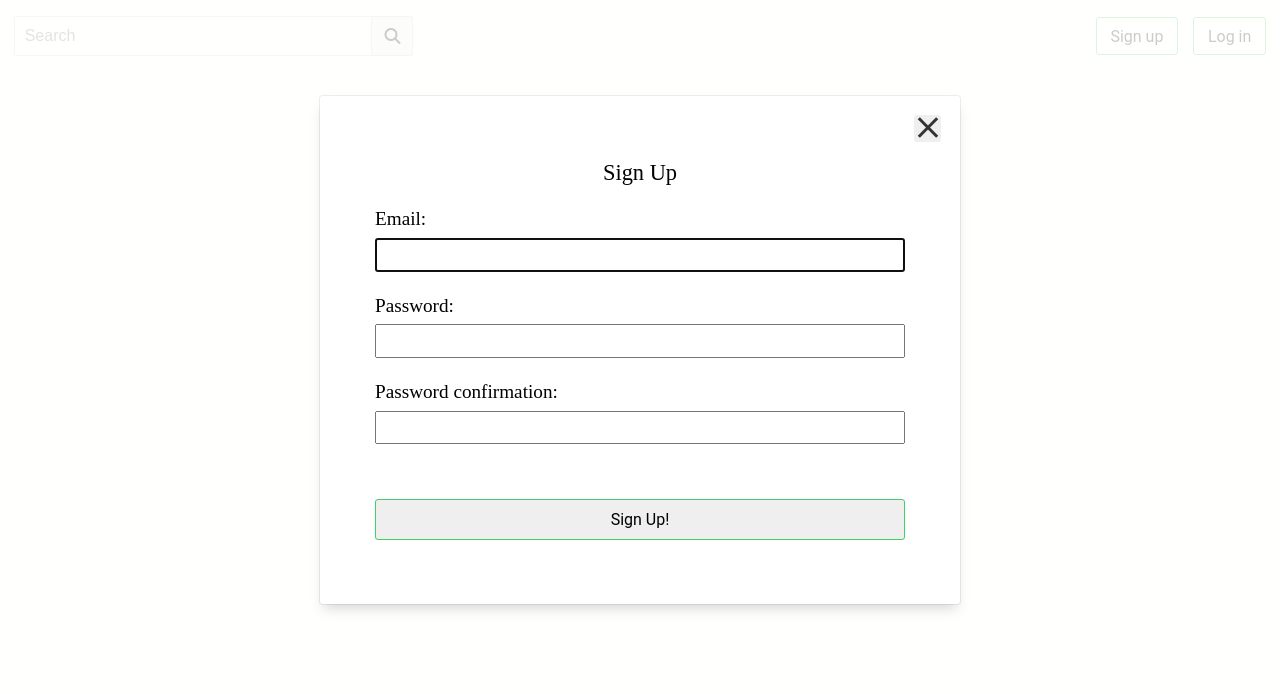
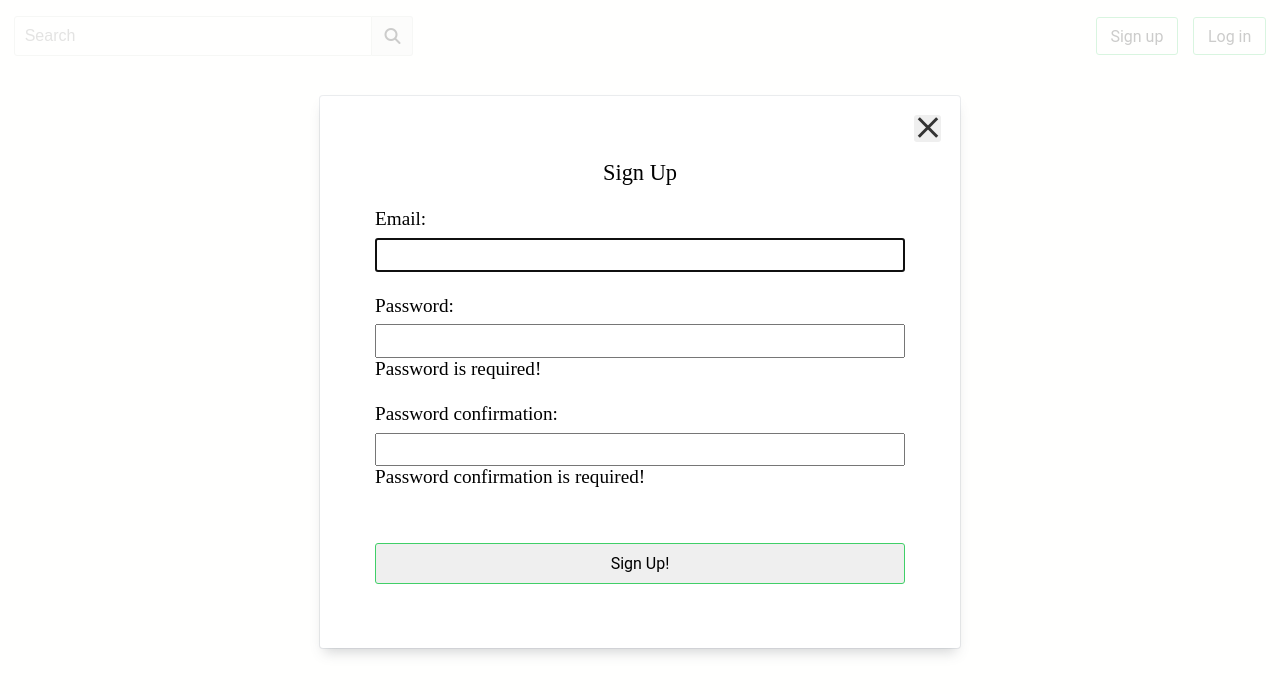
Before and after one commit to e-victoria/videoPlayer, an Angular app: page /signup in a window 1280 px wide. Shown: the top 694 px of the page. Built offline with nearby package versions, Linux system fonts and the light colour scheme.

Commit message:
create form validation

```diff
--- a/src/app/sign-up/sign-up.component.html
+++ b/src/app/sign-up/sign-up.component.html
@@ -6,15 +6,33 @@
     <h3 class="signup__title">Sign Up</h3>
     <label class="signup__label">
       Email:
-      <input class="input signup__input" type="text" formControlName="email" required autofocus>
+      <input id="email" class="input signup__input" type="email" formControlName="email" required autofocus ngModel email>
+      <div *ngIf="email.invalid && (email.dirty || email.touched)"
+           class="alert alert-danger">
+      <div *ngIf="email.errors.required">
+        Email is required!
+      </div>
+      </div>
     </label>
     <label class="signup__label">
       Password:
       <input class="input signup__input" type="password" formControlName="password" required>
+      <div *ngIf="password.invalid"
+           class="alert alert-danger">
+        <div *ngIf="password.errors.required">
+          Password is required!
+        </div>
+      </div>
     </label>
     <label class="signup__label">
       Password confirmation:
       <input class="input signup__input" type="password" formControlName="passwordConfirmation" required>
+      <div *ngIf="passwordConfirmation.invalid"
+           class="alert alert-danger">
+        <div *ngIf="passwordConfirmation.errors.required">
+          Password confirmation is required!
+        </div>
+      </div>
     </label>
     <button class="signup__btn btn" (click)="signUp($event)">Sign Up!</button>
   </form>
--- a/src/app/sign-up/sign-up.component.ts
+++ b/src/app/sign-up/sign-up.component.ts
@@ -1,5 +1,5 @@
 import { Component, OnInit } from '@angular/core';
-import {FormControl, FormGroup} from "@angular/forms";
+import {AbstractControl, FormControl, FormGroup, ValidationErrors, Validators} from "@angular/forms";
 import {SignUpService} from "./sign-up.service";
 import ISignUpForm from "./signUpForm";
 
@@ -11,10 +11,26 @@ import ISignUpForm from "./signUpForm";
 export class SignUpComponent{
 
   signupForm = new FormGroup({
-    email: new FormControl(''),
-    password: new FormControl(''),
-    passwordConfirmation: new FormControl(''),
+    'email': new FormControl('', [
+      Validators.required
+    ]),
+    'password': new FormControl('',[
+      Validators.required
+    ]),
+    'passwordConfirmation': new FormControl('', [
+      Validators.required
+    ])
   });
+
+  get email(){
+    return this.signupForm.get('email');
+  }
+  get password(){
+    return this.signupForm.get('password');
+  }
+  get passwordConfirmation(){
+    return this.signupForm.get('passwordConfirmation');
+  }
 
   constructor(private signUpService: SignUpService) { }
 
@@ -24,13 +40,26 @@ export class SignUpComponent{
   }
 
   signUp(event) {
-
     const getResponse = (response) => {
       alert(response);
-    }
+    };
 
     event.preventDefault();
     const signUpForm = <ISignUpForm>this.signupForm.value;
-    this.signUpService.sendSignUpForm(signUpForm, getResponse);
+    if (this.email.status == "VALID") {
+      if (this.password.value !== this.passwordConfirmation.value) {
+        alert('password confirmation invalid');
+      } else {
+        this.signUpService.sendSignUpForm(signUpForm, getResponse);
+      }
+    }
+    else {
+        alert('invalid');
+      }
+    }
+
+  validate(control: AbstractControl): ValidationErrors{
+    return
   }
+
 }
--- a/src/app/sign-up/sign-up.service.ts
+++ b/src/app/sign-up/sign-up.service.ts
@@ -12,11 +12,13 @@ export class SignUpService {
   constructor(private http: HttpClient) {}
 
   sendSignUpForm(signUpForm: ISignUpForm, callback) {
-    console.log(signUpForm)
+    // console.log(signUpForm)
     this.http.post((`${environment.localHost}signup/new-user`), signUpForm).subscribe(
       (res) => {
         callback(res);
       });
   }
 
+
+
 }
--- a/src/app/video/video.component.ts
+++ b/src/app/video/video.component.ts
@@ -1,4 +1,4 @@
-import {Component, ElementRef, Input, ViewChild} from '@angular/core';
+import {Component, ElementRef, Input, OnInit, ViewChild} from '@angular/core';
 import {VideoData} from '../search-result/videoData';
 
 @Component({
@@ -6,7 +6,7 @@ import {VideoData} from '../search-result/videoData';
   templateUrl: './video.component.html',
   styleUrls: ['./video.component.css']
 })
-export class VideoComponent {
+export class VideoComponent implements OnInit{
   console = console;
   frameTime = 1 / 25;
   @Input()
@@ -38,4 +38,8 @@ export class VideoComponent {
   playSlower(): void{
     this.myVideo.nativeElement.playbackRate = 0.5;
   }
+
+  ngOnInit(){
+    console.log(this.videoData);
+  }
 }
```
